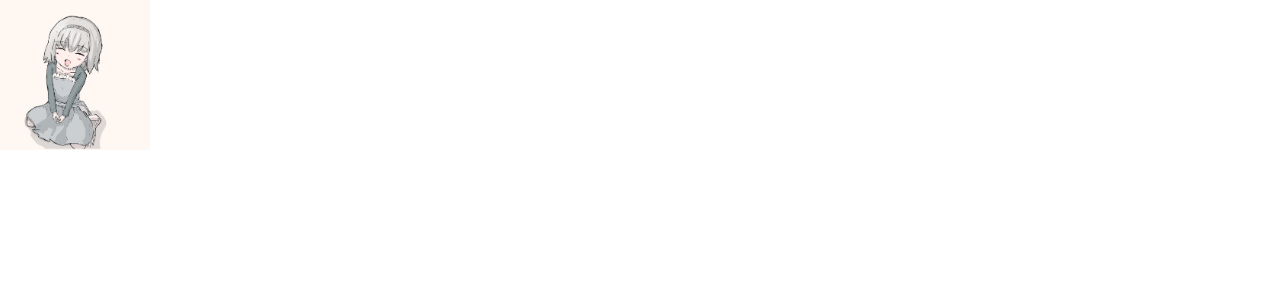
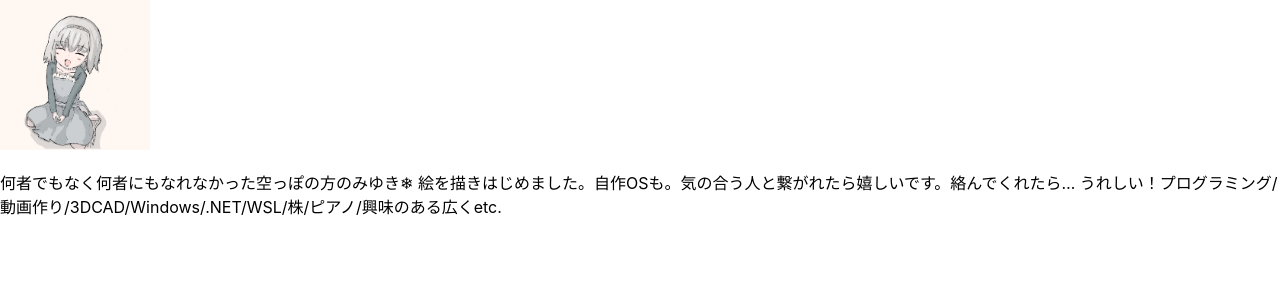
Before and after one commit to miyukic/profile, a React (Create React App) app: page / in a window 1280 px wide. Shown: the top 300 px of the page. Built offline with nearby package versions, Linux system fonts and the light colour scheme.

Commit message:
update:profile

```diff
--- a/public/index.html
+++ b/public/index.html
@@ -1,5 +1,5 @@
 <!DOCTYPE html>
-<html lang="en">
+<html lang="ja-jp">
   <head>
     <meta charset="utf-8" />
     <link rel="icon" href="%PUBLIC_URL%/favicon.ico" />
--- /dev/null
+++ b/src/Profile.js
@@ -0,0 +1,14 @@
+import React from 'react';
+
+const Profile = () => {
+
+    return (
+        <>
+        <p>
+            何者でもなく何者にもなれなかった空っぽの方のみゆき❄ 絵を描きはじめました。自作OSも。気の合う人と繋がれたら嬉しいです。絡んでくれたら… うれしい！プログラミング/動画作り/3DCAD/Windows/.NET/WSL/株/ピアノ/興味のある広くetc.
+        </p>
+        </>
+    );
+}
+
+export default Profile;
--- a/src/index.js
+++ b/src/index.js
@@ -5,10 +5,16 @@ import App from './App';
 import reportWebVitals from './reportWebVitals';
 
 import IconComponent from './IcomComponent';
+import Profile from './Profile';
+
+window.onload = () => {
+  console.log("window.onloadが読み込まれました。");
+}
 
 ReactDOM.render(
   <React.StrictMode>
     <IconComponent height={150} width={150}></IconComponent>
+    <Profile></Profile>
   </React.StrictMode>,
   document.getElementById('root')
 );
```
